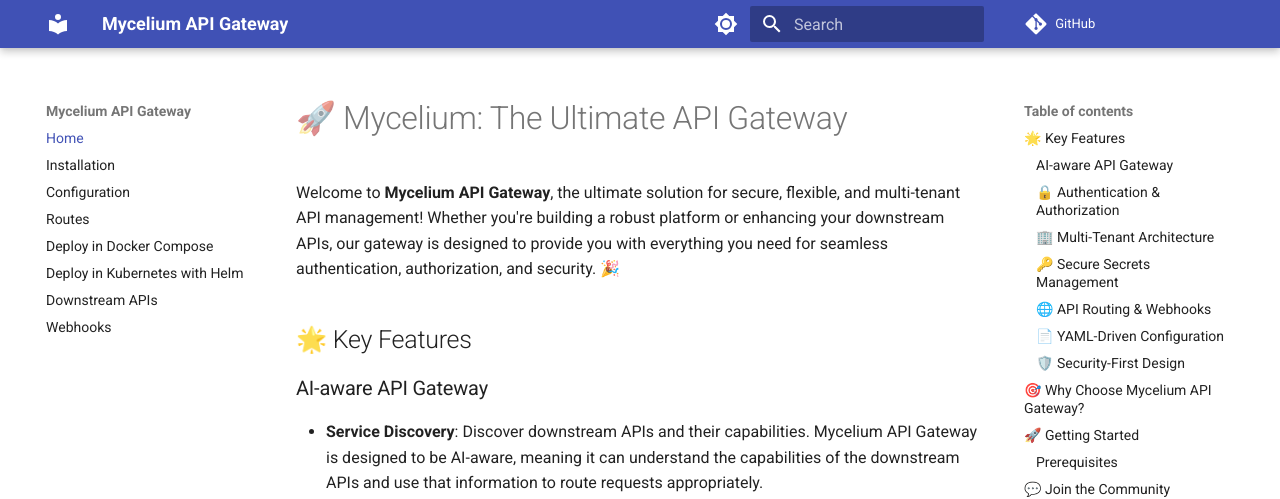
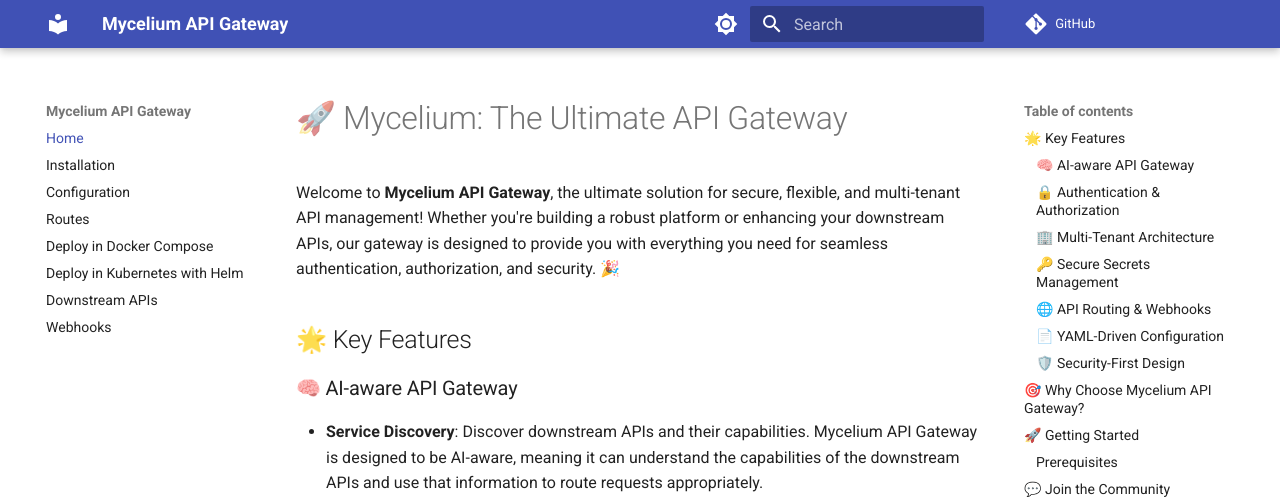
Before and after one commit to LepistaBioinformatics/mycelium-docs, an MkDocs documentation site: the page built from docs/index.md, in a window 1280 px wide and 900 px high. Shown: the top 499 px of the window. Built offline with MkDocs 1.6.1 and Material for MkDocs 9.7.7, drawn with Linux system fonts in a browser that asks for light colours; comment, search, counter and statistics services are not loaded.

```diff
--- a/docs/index.md
+++ b/docs/index.md
@@ -7,7 +7,7 @@ everything you need for seamless authentication, authorization, and security.
 
 ## 🌟 Key Features
 
-### AI-aware API Gateway
+### 🧠 AI-aware API Gateway
 
 - **Service Discovery**: Discover downstream APIs and their capabilities.
 Mycelium API Gateway is designed to be AI-aware, meaning it can understand the
```
